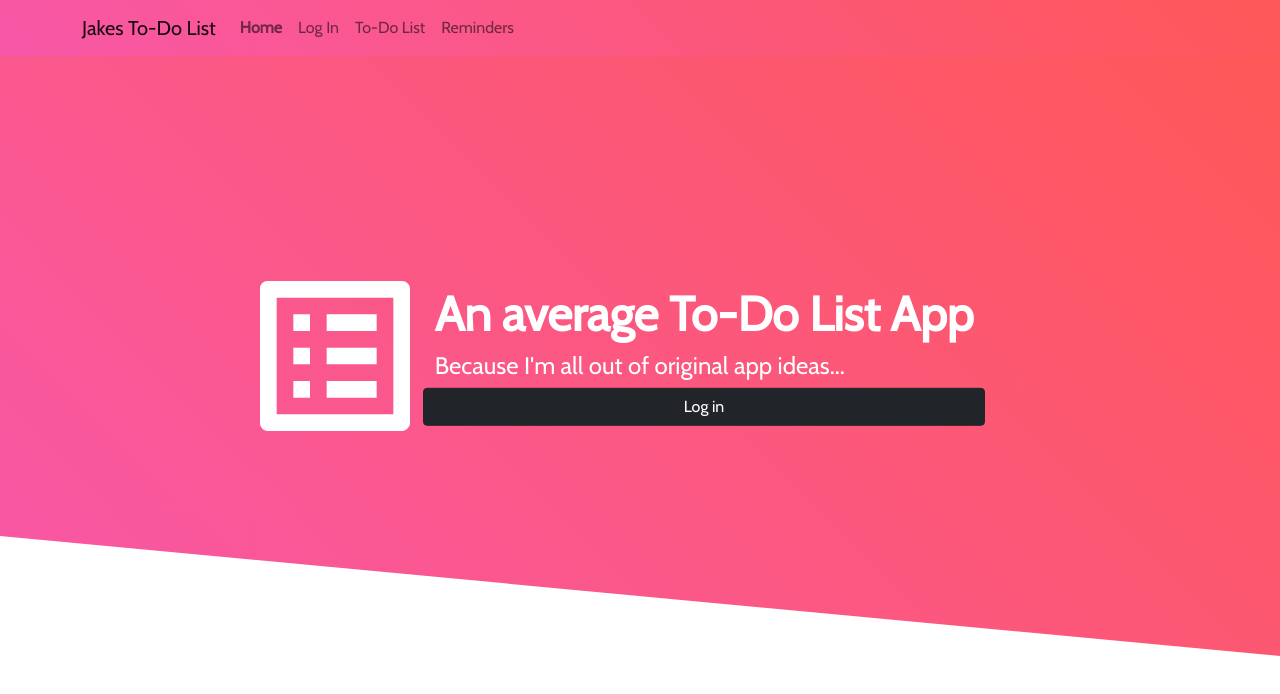
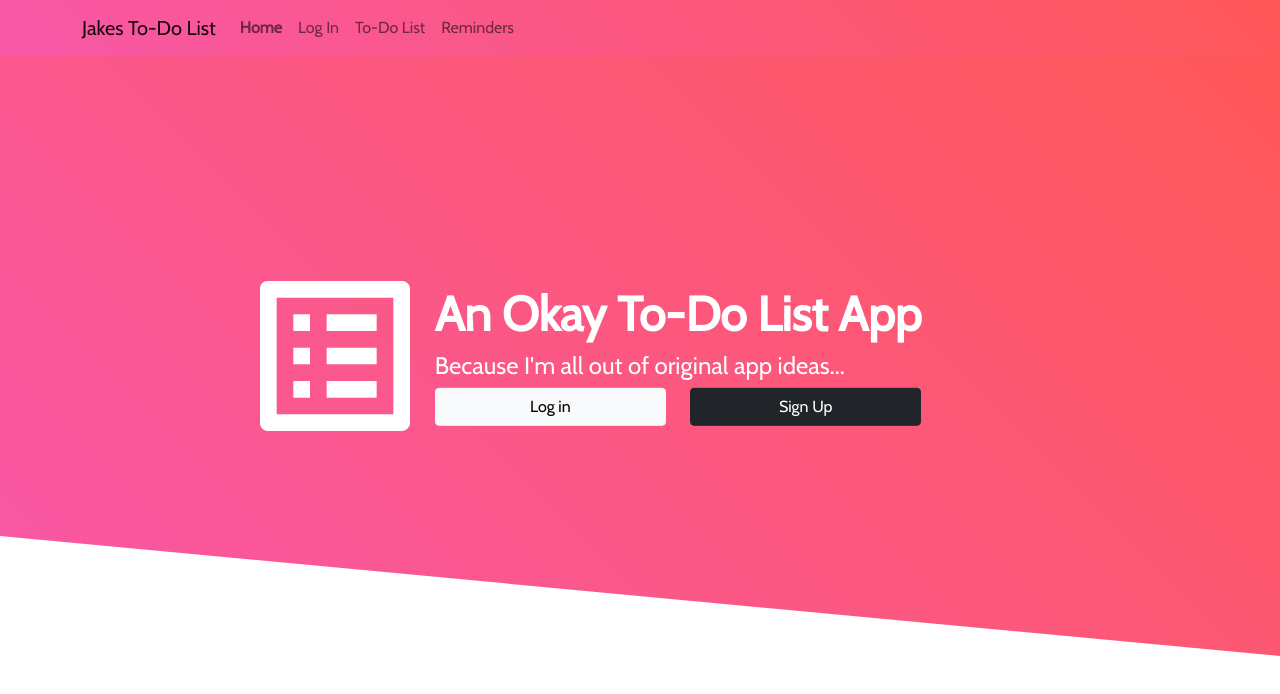
Before and after one commit to JakeWritesCode/the_only_to_do_list, a React (Create React App) app: page / in a window 1280 px wide. Shown: the top 694 px of the page. Built offline with nearby package versions, Linux system fonts and the light colour scheme.

Commit message:
Minor changes

```diff
--- a/src/Components/home_splash/home_splash.js
+++ b/src/Components/home_splash/home_splash.js
@@ -20,14 +20,19 @@ export default function HomeSplash(props) {
                     <div className="col-8 vertical-center-parent text-left align-content-center">
                         <div className="vertical-center-child">
                             <div className="row">
-                                <h1 className="splash-title">An average To-Do List App</h1>
+                                <h1 className="splash-title">An Okay To-Do List App</h1>
                             </div>
                             <div className="row">
                                 <h2 className="splash-subtitle">Because I&apos;m all out of original
                                     app ideas...</h2>
                             </div>
                             <div className="row">
-                                <Button className="btn btn-dark">Log in</Button>
+                                <div className="col-6">
+                                    <Button className="btn btn-light w-100">Log in</Button>
+                                </div>
+                                <div className="col-6">
+                                    <Button className="btn btn-dark w-100">Sign Up</Button>
+                                </div>
                             </div>
                         </div>
                     </div>
```
